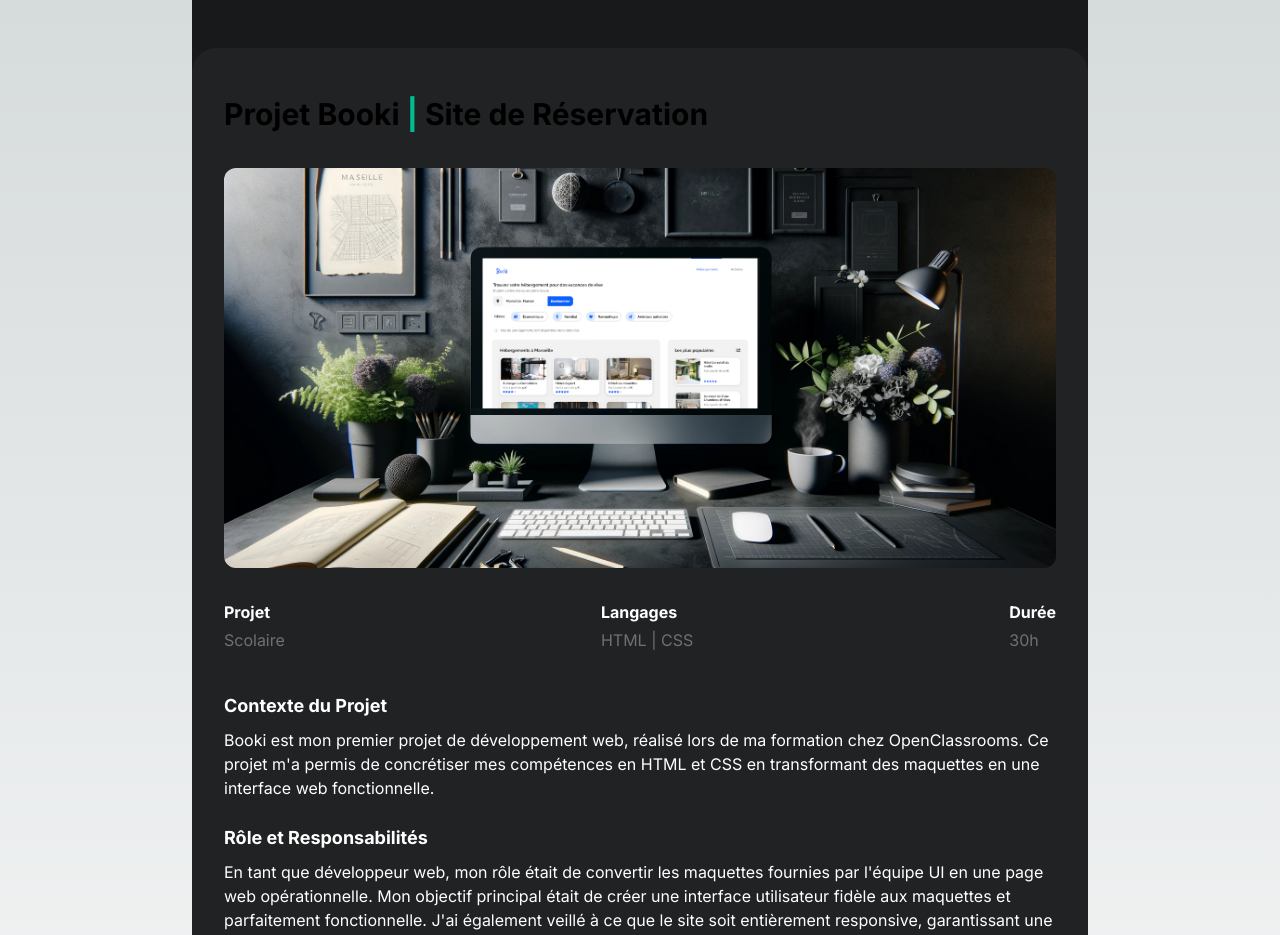
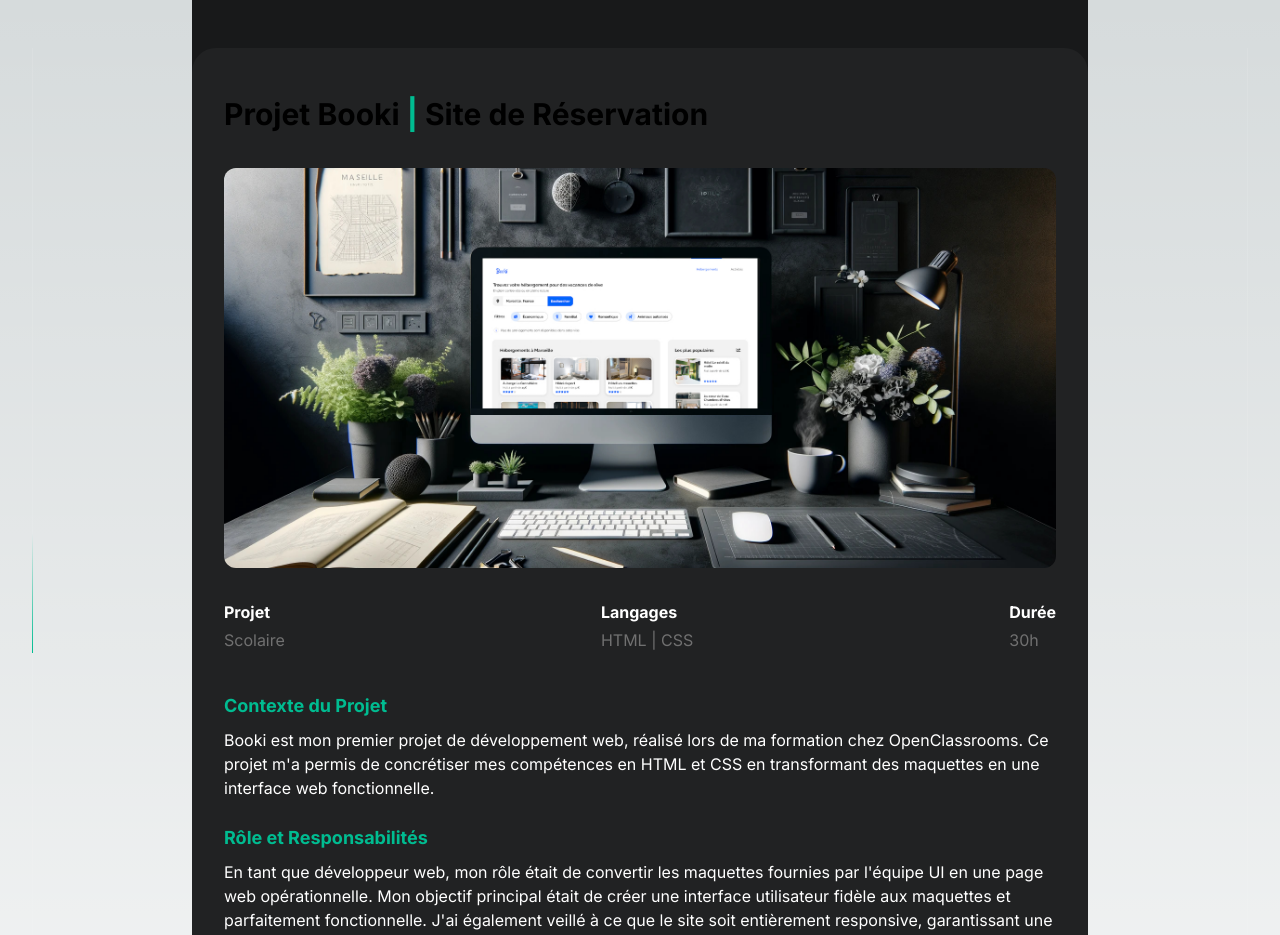
Before and after one commit to MaximeTTS/Portfolio, a Next.js app: page /Projet-Booki in a window 1280 px wide. Shown: the top 935 px of the page. Built offline with nearby package versions, Linux system fonts and the light colour scheme.

Commit message:
Add vertical background animation.

```diff
--- a/src/app/globals.css
+++ b/src/app/globals.css
@@ -1,3 +1,4 @@
+/* styles/globals.css */
 @tailwind base;
 @tailwind components;
 @tailwind utilities;
@@ -41,5 +42,28 @@ body {
 }
 
 .custom-list-disc li::marker {
-  color: #707070;
+  color: #00bc91;
 }
+
+/* Animation lines vertical */
+
+@keyframes drop {
+  0% {
+    top: -50%;
+  }
+  100% {
+    top: 95%;
+  }
+}
+
+.animate-drop {
+  animation: drop 10s linear infinite forwards;
+}
+
+.animation-delay-2000 {
+  animation-delay: 2s;
+}
+
+.animation-delay-2500 {
+  animation-delay: 3.5s;
+}
--- a/src/app/page.tsx
+++ b/src/app/page.tsx
@@ -1,4 +1,5 @@
 import About from "@/components/About-Me/about";
+import Lines from "@/components/animationBg";
 import Contact from "@/components/Contact/contact";
 import Hero from "@/components/hero";
 import MyService from "@/components/My-Services/myService";
@@ -8,7 +9,8 @@ import MyQualifications from "@/components/Qualifications/myQualifications";
 
 export default function Home() {
   return (
-    <main className="mx-auto flex max-w-4xl flex-col gap-10 bg-power__black py-12">
+    <main className="relative mx-auto flex max-w-4xl flex-col gap-10 bg-power__black py-12">
+      <Lines />
       <Hero />
       <About />
       <MyQualifications />
--- a/src/components/Qualifications/myQualifications.tsx
+++ b/src/components/Qualifications/myQualifications.tsx
@@ -7,7 +7,7 @@ function myQualifications() {
   return (
     <Card>
       <Title textNoColor="Mon" textColor="Parcours" />
-      <div className="mt-4 space-y-8">
+      <div className="mb-5 mt-4 space-y-8">
         <CardQualifications
           institution="OpenClassrooms"
           date="2023-2024"
--- /dev/null
+++ b/src/components/animationBg.tsx
@@ -0,0 +1,25 @@
+import React from "react";
+
+interface LinesProps {
+  hideMiddleLine?: boolean;
+}
+
+const Lines: React.FC<LinesProps> = ({ hideMiddleLine }) => {
+  return (
+    <div className="pointer-events-none absolute inset-0 z-0 h-full w-full">
+      <div className="absolute -left-40 top-0 z-10 h-full w-px bg-white bg-opacity-10">
+        <div className="animate-drop animation-delay-0 absolute left-0 top-[-50%] h-[15vh] w-full bg-gradient-to-b from-transparent to-themeColor"></div>
+      </div>
+      {!hideMiddleLine && (
+        <div className="absolute left-1/2 top-0 z-0 h-full w-px bg-white bg-opacity-10">
+          <div className="animate-drop animation-delay-2000 absolute left-0 top-[-50%] h-[15vh] w-full bg-gradient-to-b from-transparent to-themeColor"></div>
+        </div>
+      )}
+      <div className="absolute -right-40 top-0 z-10 h-full w-px bg-white bg-opacity-10">
+        <div className="animate-drop animation-delay-2500 absolute left-0 top-[-50%] h-[15vh] w-full bg-gradient-to-b from-transparent to-themeColor"></div>
+      </div>
+    </div>
+  );
+};
+
+export default Lines;
--- a/src/components/card.tsx
+++ b/src/components/card.tsx
@@ -6,7 +6,7 @@ interface Props extends React.HTMLAttributes<HTMLDivElement> {
 
 function Card({ children, ...props }: Props) {
   return (
-    <div {...props} className="flex flex-col gap-4 rounded-3xl bg-nightBlack p-8">
+    <div {...props} className="relative flex flex-col gap-4 rounded-3xl bg-nightBlack p-8">
       {children}
     </div>
   );
--- a/src/components/projects/projectTemplate.tsx
+++ b/src/components/projects/projectTemplate.tsx
@@ -6,6 +6,7 @@ import Modal from "./modal";
 import TitleH1 from "./titleH1";
 import TextProject from "./textProject";
 import GitHubLink from "./githubLink";
+import Lines from "../animationBg";
 
 interface Props {
   title: string;
@@ -72,6 +73,7 @@ function ProjectTemplate({
 
   return (
     <Card>
+      <Lines hideMiddleLine />
       <TitleH1 text1={title} text2={title2} span=" | " />
       <div className="mt-5 flex h-[400px] w-full items-center justify-center">
         <div className="relative h-full w-full max-w-4xl">
--- a/src/components/projects/textProject.tsx
+++ b/src/components/projects/textProject.tsx
@@ -12,11 +12,11 @@ interface Props {
 function TextProject({ title, title2, title3, description, description2, points }: Props) {
   return (
     <div className="mt-4 text-white">
-      <h3 className="text-lg font-bold">{title}</h3>
+      <h3 className="text-lg font-bold text-themeColor">{title}</h3>
       <p className="mt-2">{description}</p>
-      <h3 className="mt-6 text-lg font-bold">{title2}</h3>
+      <h3 className="mt-6 text-lg font-bold text-themeColor">{title2}</h3>
       <p className="mt-2">{description2}</p>
-      <h3 className="mt-6 text-lg font-bold">{title3}</h3>
+      <h3 className="mt-6 text-lg font-bold text-themeColor">{title3}</h3>
       <ul className="custom-list-disc mb-3 mt-2 list-inside list-disc">
         {points.map((point, index) => (
           <li key={index}>{point}</li>
--- a/tailwind.config.ts
+++ b/tailwind.config.ts
@@ -1,3 +1,4 @@
+// tailwind.config.js
 import { Config } from "tailwindcss";
 import plugin from "tailwindcss/plugin";
 
```
